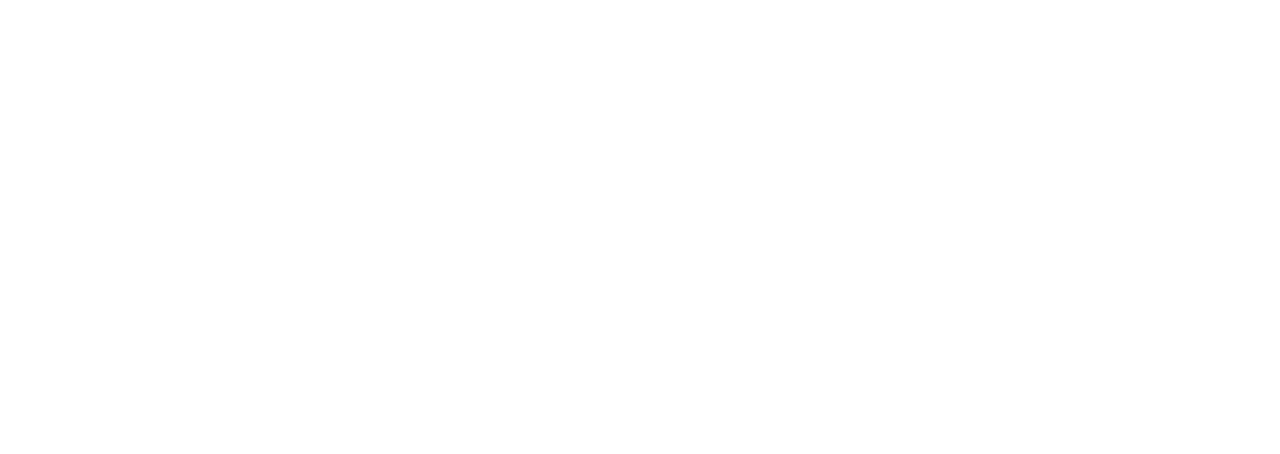
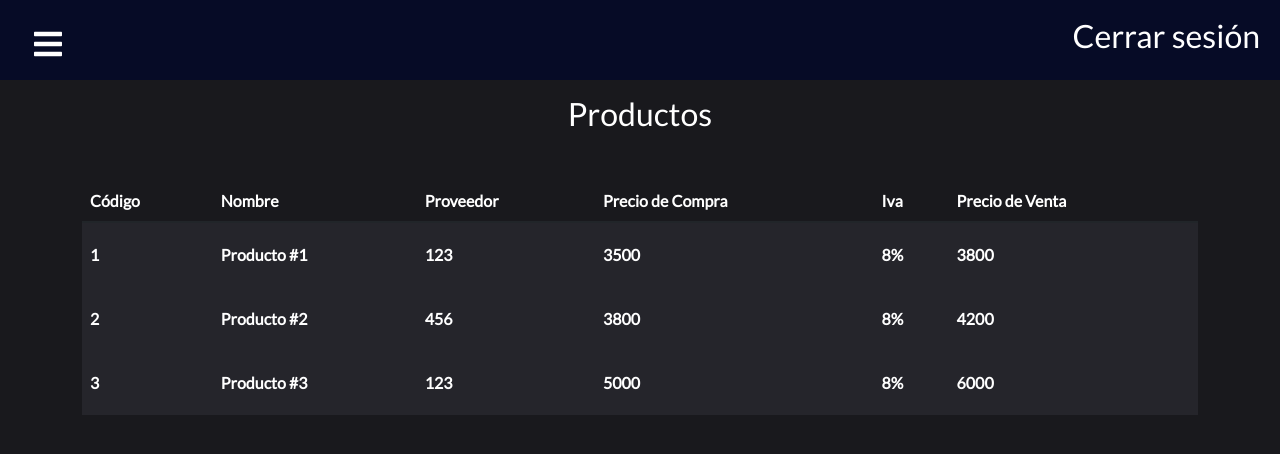
Before and after one commit to Dazt5/AlmacenesFrontend, a React (Create React App) app: page /products in a window 1280 px wide. Before the commit this address had no page. Shown: the top 454 px of the page. Built offline with nearby package versions, Linux system fonts and the light colour scheme.

Commit message:
ft: added new route to product component, edited route to Login element and added global styles

```diff
--- a/src/routes/App.js
+++ b/src/routes/App.js
@@ -1,17 +1,22 @@
 import React from 'react';
-
-import { Login } from '../components/Login/Login';
+import Login from '../pages/Login';
 
 import {
     BrowserRouter as Router,
     Routes, Route
 } from 'react-router-dom';
 
+import './App.css';
+
+import Products from '../pages/Products';
+
 const App = () => {
     return (
         <Router>
+
             <Routes>
-                <Route path="/" element={<Login/>} />
+                <Route path="/" exact element={<Login />} />
+                <Route path="/products" element={<Products />} />
             </Routes>
         </Router>
     )
```
